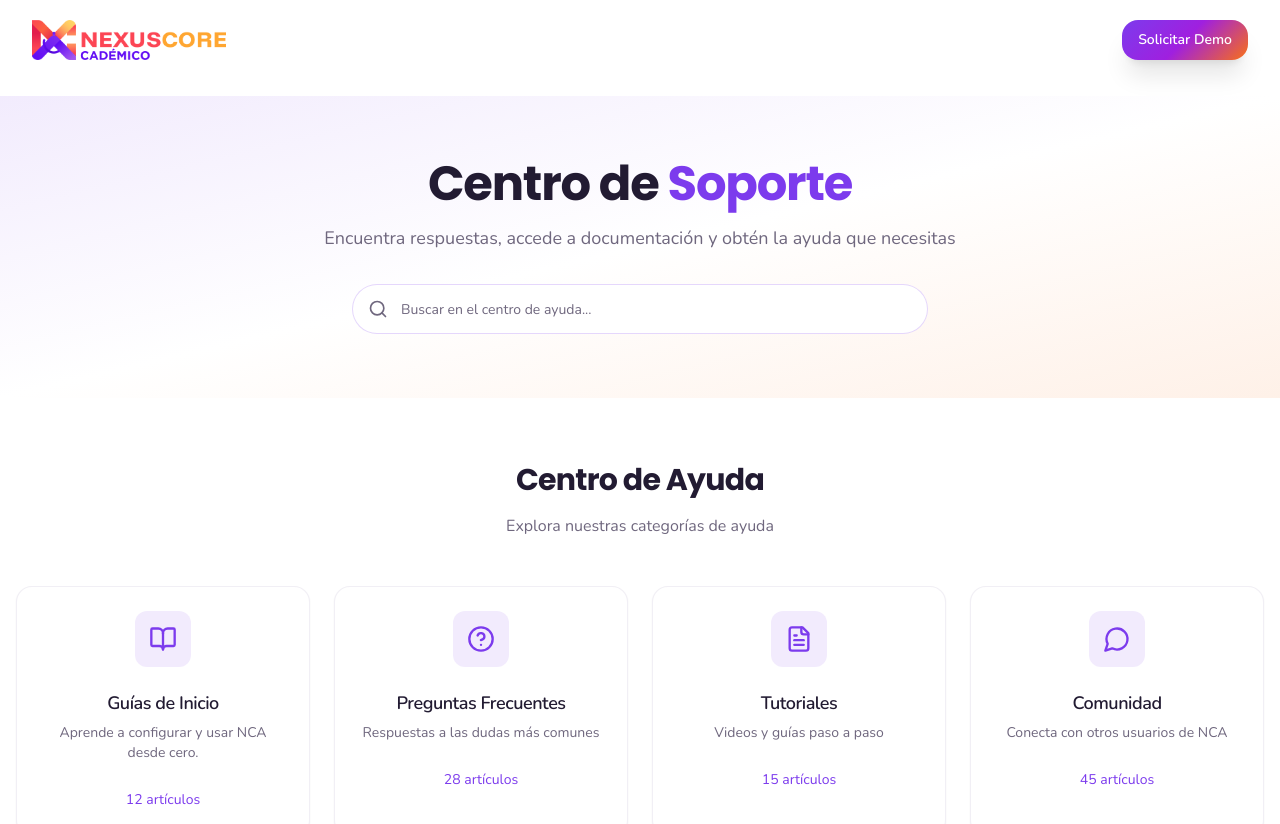
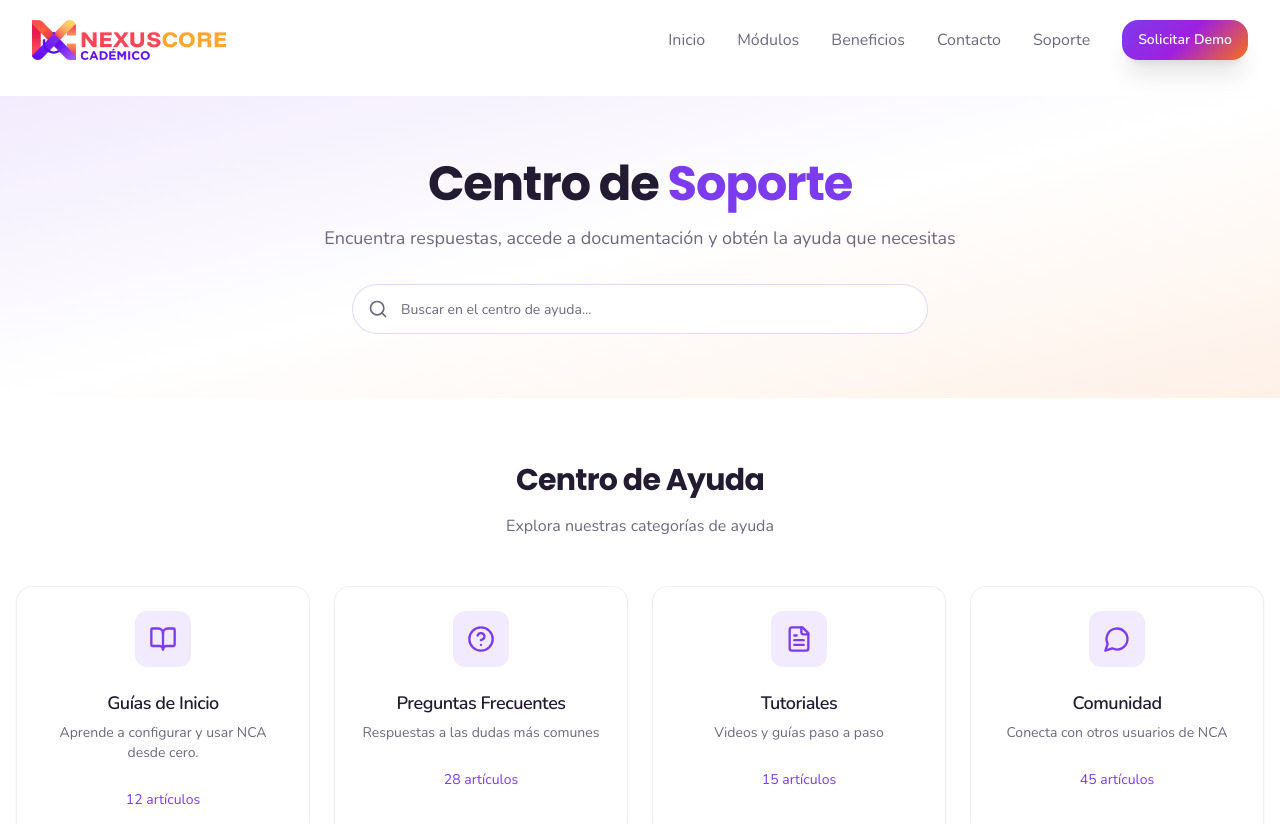
Before and after one commit to EgarciaSCC/Landing-NCA, a React (Vite) app: page /soporte in a window 1280 px wide. Shown: the top 824 px of the page. Built offline with nearby package versions, Linux system fonts and the light colour scheme; the HTML template or start-up script is replaced by a standard one.

Commit message:
actualizacion de pagina Support y header

```diff
--- a/src/components/landing/Header.tsx
+++ b/src/components/landing/Header.tsx
@@ -3,6 +3,7 @@ import { motion } from "framer-motion";
 import { Button } from "@/components/ui/button";
 import { Menu, X } from "lucide-react";
 import LogoNCA from "@/assets/Logo-NCA.png";
+import { useLocation } from 'react-router-dom';
 
 const navLinks = [
   { name: "Inicio", href: "/#hero" },
@@ -12,9 +13,17 @@ const navLinks = [
   { name: "Soporte", href: "/soporte", isAnchor: false }
 ];
 
+
 export function Header() {
+
+  const location = useLocation();
   const [isScrolled, setIsScrolled] = useState(false);
   const [isMobileMenuOpen, setIsMobileMenuOpen] = useState(false);
+
+  const textHeader =
+  location.pathname === '/soporte'
+  ? "text-muted-foreground text-header"
+  : "text-white/80 text-header";
 
   useEffect(() => {
     const handleScroll = () => {
@@ -37,7 +46,7 @@ export function Header() {
       initial={{ y: -100 }}
       animate={{ y: 0 }}
       transition={{ duration: 0.6, ease: "easeOut" }}
-      className={`fixed top-0 left-0  right-0 z-50 transition-all duration-300 py-3 ${
+      className={`fixed top-0 left-0 right-0 z-50 transition-all duration-300 py-3 ${
         isScrolled
           ? "bg-background/80 backdrop-blur-lg shadow-lg bg-transparent py-5"
           : "bg-background/70 bg-transparent py-5"
@@ -71,7 +80,7 @@ export function Header() {
                 className={`font-medium transition-colors duration-200 ${
                   isScrolled
                     ? "text-muted-foreground hover:text-primary"
-                    : "text-white/80 hover:text-white"
+                    : `${textHeader} `
                 }`}
               >
                 {link.name}
--- a/src/index.css
+++ b/src/index.css
@@ -231,6 +231,11 @@
       box-shadow: 0px 5px 7px 1px #49176733;
   }
 
+  .text-header:hover{
+    color:#fbbd23;
+  }
+
+
   .text-color-menu-mobile{
         color: #ffffff;
   }
--- a/src/pages/Support.tsx
+++ b/src/pages/Support.tsx
@@ -91,7 +91,7 @@ const Support = () => {
   const [searchQuery, setSearchQuery] = useState("");
 
   return (
-    <div className="min-h-screen bg-background overflow-x-hidden">
+    <div role="support" className="min-h-screen bg-background overflow-x-hidden">
       <Header />
 
       <main className="pt-24">
```
